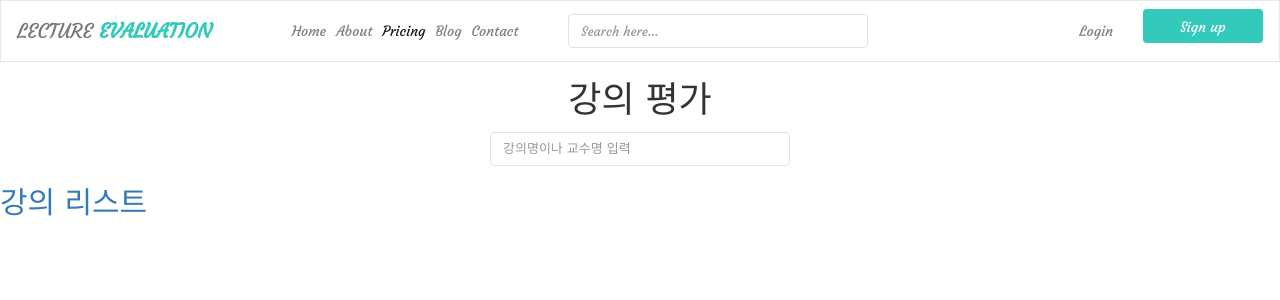
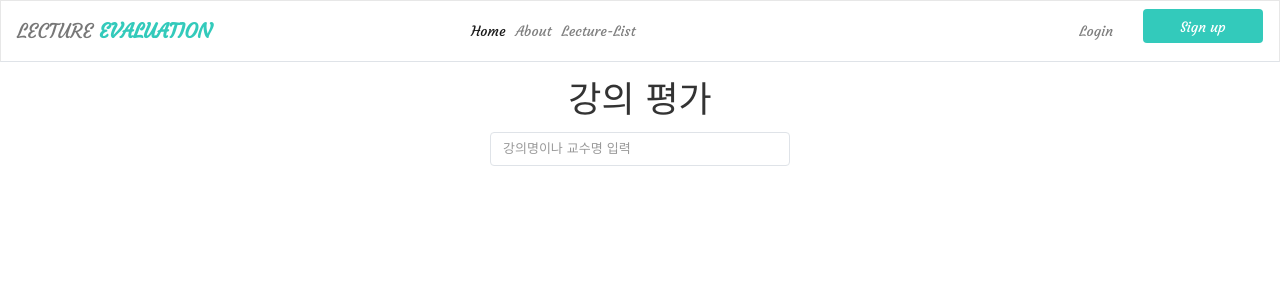
Before and after one commit to herineeda/LectureEvaluation, a Django app: page / in a window 1280 px wide. Shown: the top 300 px of the page. Run offline with Django 3.2, Linux system fonts and the light colour scheme; some libraries are stand-ins or nearby versions; some web fonts are replaced.

Commit message:
병합된 home

```diff
--- a/project/crud/templates/edit.html
+++ b/project/crud/templates/edit.html
@@ -1,3 +1,7 @@
+{% extends 'base.html' %}
+
+{% block content %}
+
 <h1> 글 수정하기 </h1>
 
 <form method = "POST" action = "{% url 'edit' evaledit.id %}">
@@ -15,3 +19,5 @@
 <br>
 <input type = "submit" value = "수정 완료!">
 </form>
+
+{% endblock %}
--- a/project/crud/templates/evaldetail.html
+++ b/project/crud/templates/evaldetail.html
@@ -1,4 +1,8 @@
 <!-- 작성한 평가 자세히 보는 페이지 -->
+{% extends 'base.html' %}
+
+{% block content %}
+
 <h1> 강의 평가 자세히 보기 </h1>
 
 <h3> {{evals.title}} </h3>
@@ -9,3 +13,5 @@
 <button name = "delete"> <a href = "{% url 'delete' evals.id %}"> 삭제하기 </a></button>
 
 <button name = "lecturelist"> <a href = "{% url 'lecturelist' %}"> Home </a> </button>
+
+{% endblock %}
--- a/project/crud/templates/evallist.html
+++ b/project/crud/templates/evallist.html
@@ -1,3 +1,7 @@
+{% extends 'base.html' %}
+
+{% block content %}
+
 <h1> 강의 평가 목록 <h1>
 
 <!--평가 강의에 대한 정보-->
@@ -19,3 +23,5 @@
 <!-- 평가 작성 페이지로 이동-->
 <button name = "write"> <a href = "{% url 'write' lect.id %}"> 평가 작성하기 </a> </button>
 <button name = "lecturelist"> <a href = "{% url 'lecturelist' %}"> Home </a> </button>
+
+{% endblock %}
--- a/project/crud/urls.py
+++ b/project/crud/urls.py
@@ -8,4 +8,5 @@ urlpatterns = [
     path('create', views.create, name = "create"),
     path('<int:evals_id>/delete', views.eval_delete, name = "delete"),
     path('<int:evals_id>/edit', views.edit, name = "edit"),
+
     ]
--- a/project/crud/views.py
+++ b/project/crud/views.py
@@ -1,6 +1,7 @@
 from django.shortcuts import render, get_object_or_404, redirect
 from django.utils import timezone
 from .models import Lecture, Evals
+
 # Create your views here.
 
 def lecturelist(request):
--- a/project/search/templates/base.html
+++ b/project/project/templates/base.html
@@ -337,19 +337,19 @@
 	<!-- Collection of nav links, forms, and other content for toggling -->
 	<div id="navbarCollapse" class="collapse navbar-collapse justify-content-start">
 		<ul class="nav navbar-nav" width="300px">
-			<li class="nav-item"><a href="{% url 'home' %}" class="nav-link">Home</a></li>
+			{% comment %} <li class="nav-item"><a href="{% url 'home' %}" class="nav-link">Home</a></li> {% endcomment %}
+
+			<li class="nav-item active"><a href="{% url 'home' %}" class="nav-link">Home</a></li>
 			<li class="nav-item"><a href="#" class="nav-link">About</a></li>
-			<li class="nav-item active"><a href="#" class="nav-link">Pricing</a></li>
-			<li class="nav-item"><a href="#" class="nav-link">Blog</a></li>
-			<li class="nav-item"><a href="#" class="nav-link">Contact</a></li>
+			<li class="nav-item"><a href="#" class="nav-link">Lecture-List</a></li>
 		</ul>
 
-		<form class="navbar-form form-inline" style="">
+		{% comment %} <form class="navbar-form form-inline" style="">
 			<div class="input-group search-box">
 				<input type="text" id="search" class="form-control" placeholder="Search here...">
 				<span class="input-group-addon"><i class="material-icons">&#xE8B6;</i></span>
 			</div>
-		</form>
+		</form>  {% endcomment %}
 		<ul class="nav navbar-nav navbar-right ml-auto">
 			<li class="nav-item">
 				<a data-toggle="dropdown" class="nav-link dropdown-toggle" href="#">Login</a>
--- a/project/project/urls.py
+++ b/project/project/urls.py
@@ -10,4 +10,5 @@ urlpatterns = [
     path('lecture/', include('crud.urls')),
     path('search/', include('search.urls')), # search 앱에 있는 urls.py에 url 설계
     path('write/<int:evals_id>', crud.views.evaldetail, name = "evaldetail"),
+
 ]
--- a/project/search/templates/home.html
+++ b/project/search/templates/home.html
@@ -4,9 +4,8 @@
 {% block content %}
 <h1 class="titletext">강의 평가</h1>
 <div>
-    <form class="navbar-form form-inline">
+    <form class="navbar-form form-inline" action="{% url 'searchResult' %}">
 	<div class="input-group search-box" style="left: 50%; transform: translatex(-60%);">
-    <form action="{% url 'searchResult' %}">
         <input type='text' name=txt id="search" class="form-control" placeholder="강의명이나 교수명 입력">
         <span class="input-group-addon"><i class="material-icons">&#xE8B6;</i></span>
         {% comment %} <button type="button" id="button">search</button> {% endcomment %}
@@ -16,7 +15,7 @@
     </form>
 </div>
 
-    <h2><a href="{% url 'showLecture'%}">강의 리스트</a></h2>
+
 
 
 
```
Also changed, not shown: project/crud/templates/lecturelist.html (+6 -1 lines), project/crud/templates/write.html (+7 -0 lines), project/project/settings.py (+1 -13 lines).
